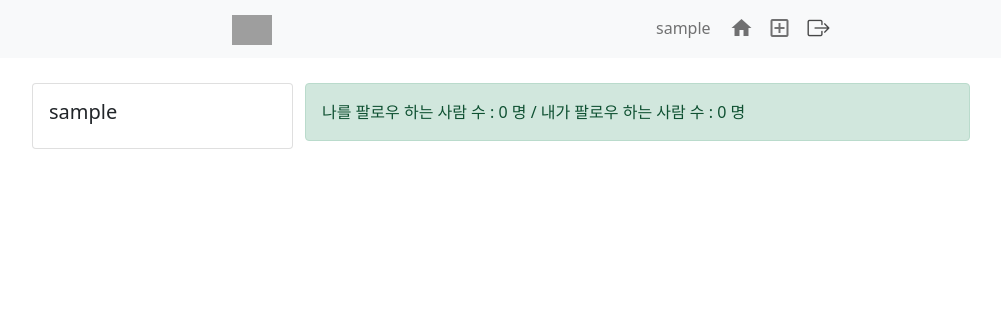
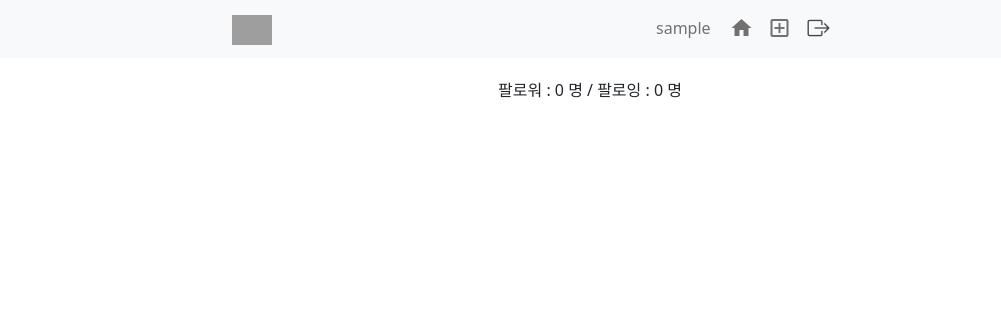
Before and after one commit to kvkvd12/instagram, a Django app: page /user/ in a window 1280 px wide. Shown: the top 318 px of the page, without its empty margins (50-1051 px from the left). Run offline with Django 4.2, Linux system fonts and the light colour scheme; the visitor is signed in with stand-in values (Sample User, id 1); data comes from the database, SQL or seed files in the repository; some libraries are stand-ins or nearby versions; grey boxes are pictures that could not be loaded.

Commit message:
user list 변경

```diff
--- a/requirements.txt
+++ b/requirements.txt
@@ -4,6 +4,7 @@
 django-taggit==3.0.0
 django-taggit-templatetags2==1.6.1
 djangorestframework==3.14.0
+Pillow==9.2.0
 pytz==2022.4
 sqlparse==0.4.3
 tzdata==2022.4
--- a/templates/base.html
+++ b/templates/base.html
@@ -298,7 +298,7 @@
         .navbar{
             background-color:white !important;
             border: solid 1px gray;
-           }
+        }
         .navbar-brand {
             padding-left: 200px;
         }
--- a/templates/tweet/post-add.html
+++ b/templates/tweet/post-add.html
@@ -45,7 +45,7 @@
                                 placeholder="콤마(,)로 구분 해 주세요">
                         </div>
                     </div>
-                    <div style="width: 100%; text-align: center;>
+                    <div style="width: 100%; text-align: center;">
                         <button id="button_write_feed" type="submit" class="btn btn-primary" style="width: 268px">
                             공유하기</button>
                     </div>
--- a/templates/user/signin.html
+++ b/templates/user/signin.html
@@ -69,7 +69,7 @@
                     </div>
 
                     {% if error %}
-                    <div class="alert alert-danger" role="alert">
+                    <div style="color:red;" role="alert">
                         {{ error }}
                     </div>
                     {% endif %}
--- a/templates/user/signup.html
+++ b/templates/user/signup.html
@@ -81,7 +81,7 @@
 
 
                         {% if error %}
-                        <div class="alert alert-danger" role="alert">
+                        <div style="color:red;" role="alert">
                             {{ error }}
                         </div>
                         {% endif %}
--- a/templates/user/user_list.html
+++ b/templates/user/user_list.html
@@ -5,50 +5,35 @@
 {% endblock %}
 
 {% block content %}
-    <div class="container timeline-container">
-        <div class="row">
-            <!-- 왼쪽 컬럼 -->
-            <div class="col-md-3">
-                <div class="card">
-                    <div class="card-body">
-                        <h5 class="card-title">{{ user.username }}</h5>
-                        <p class="card-text"> {{ user.bio }}</p>
-
-                    </div>
-                </div>
+<div role="alert" style="text-align:center; height:50px; margin-top: 20px;">
+    팔로워 : {{ user.followee.count }} 명 / 팔로잉 : {{ user.follow.count }} 명
+</div>
+<div>
+    {% for ul in user_list %}
+    <div class="feed_name" style="justify-content: space-between">
+        <div style="display: flex; justify-content: center; margin: 0px auto 0px auto;">
+            <div class="profile_box">
+                <img class="profile_img"
+                    src="https://product.cdn.cevaws.com/var/storage/images/_aliases/reference/media/feliway-2017/images/kor-kr/1_gnetb-7sfmbx49emluey4a/6341829-1-kor-KR/1_gNETb-7SfMBX49EMLUeY4A.jpg">
             </div>
-            <!-- 오른 쪽 컬럼-->
-            <div class="col-md-7">
-                <div class="row">
-                    <div class="alert alert-success" role="alert">
-                        나를 팔로우 하는 사람 수 : {{ user.followee.count }} 명 / 내가 팔로우 하는 사람 수 : {{ user.follow.count }} 명
-                    </div>
-                </div>
-                <div class="row">
-                    <!-- 사용자 리스트 반복문 -->
-                    {% for ul in user_list %}
-                        <div class="card">
-                            <div class="card-body">
-                                <h5 class="card-title">{{ ul.username }}</h5>
-                                <h6 class="card-subtitle mb-2 text-muted">{{ ul.email }}</h6>
-                                <p class="card-text">
-                                    {{ ul.bio }}
-                                </p>
-                                <p class="card-text">
-                                    팔로잉 {{ ul.follow.count }} 명 / 팔로워 {{ ul.followee.count }} 명
-                                </p>
-                                {% if ul in user.follow.all %}
-                                    <a href="/user/follow/{{ ul.id }}" class="card-link">[팔로우 취소]</a>
-                                {% else %}
-                                    <a href="/user/follow/{{ ul.id }}" class="card-link">[팔로우]</a>
-                                {% endif %}
-                            </div>
-                        </div>
-                        <hr>
-                    {% endfor %}
-                </div>
+            <div class="name_content" style="display: flex; justify-content: center;">
+                <span class="feed_name_txt"> {{ ul.username }} </span>
+                <span class="name_content_txt"> {{ user.first_name }} </span>
             </div>
-            <div class="col-md-2"></div>
+            <p class="feed_name_txt" >
+                팔로워 팔로잉<br>&nbsp;&nbsp;&nbsp;&nbsp;{{ ul.followee.count }} &nbsp;&nbsp;&nbsp;&nbsp;&nbsp; {{ ul.follow.count }}
+                &nbsp;&nbsp;&nbsp;&nbsp;&nbsp;&nbsp;
+            <div style="margin: 0px 0px 0px 200px;">
+                {% if ul in user.follow.all %}
+                <a href="/user/follow/{{ ul.id }}" class="card-link" style="text-decoration: none; color: inherit;">
+                    <button type="button" class="btn btn-light">팔로잉</button></a>
+                {% else %}
+                <a href="/user/follow/{{ ul.id }}" class="card-link" style="text-decoration: none;">
+                    <button type="button" class="btn btn-primary">팔로우</button></a>
+                {% endif %}
+            </div>
         </div>
     </div>
+    {% endfor %}
+</div>
 {% endblock %}
--- a/user/models.py
+++ b/user/models.py
@@ -8,6 +8,5 @@
     class Meta:
         db_table = 'user'
 
-    email = models.EmailField(verbose_name='email', max_length=100, blank=True, null=True, unique=True)
     bio = models.CharField(max_length=256, default='')
     follow = models.ManyToManyField(settings.AUTH_USER_MODEL, related_name='followee')
--- a/user/views.py
+++ b/user/views.py
@@ -17,7 +17,7 @@
         username = request.POST.get('username','')
         password = request.POST.get('password','')
         password2 = request.POST.get('password2','')
-        bio = request.POST.get('bio','')
+        first_name = request.POST.get('first_name','')
 
         if password != password2:
             return render(request, 'user/signup.html',{'error':'패스워드를 확인 해 주세요!'})
@@ -29,7 +29,7 @@
             if exist_user:
                 return render(request, 'user/signup.html',{'error':'사용자가 존재합니다.'})
             else:
-                UserModel.objects.create_user(username=username, password=password, bio=bio)
+                UserModel.objects.create_user(username=username, password=password, first_name=first_name)
                 return redirect('/sign-in')
 
 
```
Also changed, not shown: templates/tweet/home.html (+12 -12 lines), templates/user/profile.html (+44 -3 lines), tweet/migrations/0003_remove_tweetmodel_title.py (added), user/migrations/0002_alter_usermodel_email.py (added).
